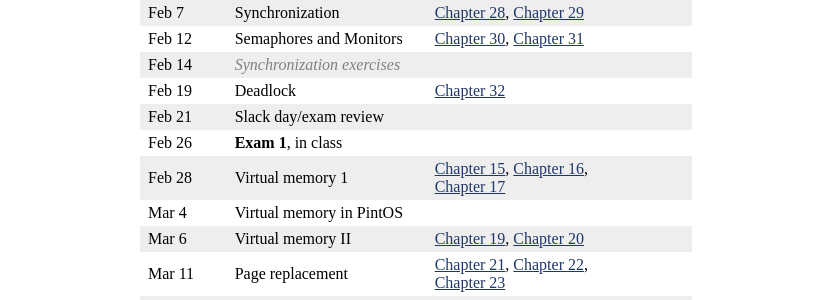
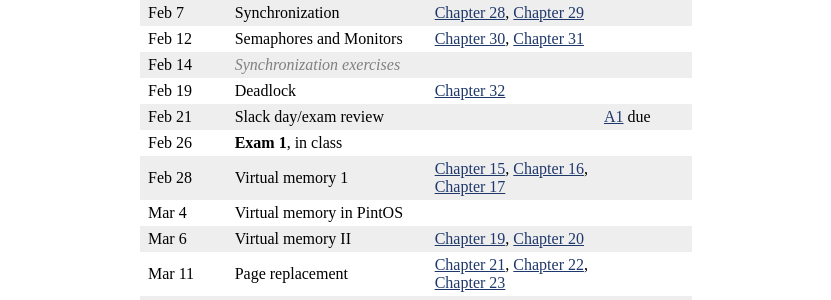
Before and after one commit to jhuopsys/spring2024, a Jekyll site: the page built from schedule.md, in a window 1280 px wide. Shown: the part 633-933 px from the top of the page, without its empty margins (224-1055 px from the left). Built offline with Jekyll 4.4.1, drawn with Linux system fonts in a browser that asks for light colours.

Commit message:
preparing to release assignment 1

```diff
--- a/schedule.csv
+++ b/schedule.csv
@@ -8,7 +8,7 @@ Feb 7,"Synchronization",,,"[Chapter 28](http://pages.cs.wisc.edu/~remzi/OSTEP/th
 Feb 12,"Semaphores and Monitors",,,"[Chapter 30](http://pages.cs.wisc.edu/~remzi/OSTEP/threads-cv.pdf), [Chapter 31](http://pages.cs.wisc.edu/~remzi/OSTEP/threads-sema.pdf)"
 Feb 14,"<span class='tentative'>Synchronization exercises</span>",
 Feb 19,"Deadlock",,,"[Chapter 32](http://pages.cs.wisc.edu/~remzi/OSTEP/threads-bugs.pdf)"
-Feb 21,"Slack day/exam review"
+Feb 21,"Slack day/exam review",,,,[A1](assign/assign01.html) due
 Feb 26,"**Exam 1**, in class",
 Feb 28,"Virtual memory 1",,,"[Chapter 15](http://pages.cs.wisc.edu/~remzi/OSTEP/vm-mechanism.pdf), [Chapter 16](http://pages.cs.wisc.edu/~remzi/OSTEP/vm-segmentation.pdf),<br>[Chapter 17](http://pages.cs.wisc.edu/~remzi/OSTEP/vm-paging.pdf)"
 Mar 4,"Virtual memory in PintOS",,,""
--- a/schedule.md
+++ b/schedule.md
@@ -37,7 +37,7 @@ Feb 7 | Synchronization | [Chapter 28](http://pages.cs.wisc.edu/~remzi/OSTEP/thr
 Feb 12 | Semaphores and Monitors | [Chapter 30](http://pages.cs.wisc.edu/~remzi/OSTEP/threads-cv.pdf), [Chapter 31](http://pages.cs.wisc.edu/~remzi/OSTEP/threads-sema.pdf) |
 Feb 14 | <span class='tentative'>Synchronization exercises</span> |  |
 Feb 19 | Deadlock | [Chapter 32](http://pages.cs.wisc.edu/~remzi/OSTEP/threads-bugs.pdf) |
-Feb 21 | Slack day/exam review |  |
+Feb 21 | Slack day/exam review |  | [A1](assign/assign01.html) due
 Feb 26 | **Exam 1**, in class |  |
 Feb 28 | Virtual memory 1 | [Chapter 15](http://pages.cs.wisc.edu/~remzi/OSTEP/vm-mechanism.pdf), [Chapter 16](http://pages.cs.wisc.edu/~remzi/OSTEP/vm-segmentation.pdf),<br>[Chapter 17](http://pages.cs.wisc.edu/~remzi/OSTEP/vm-paging.pdf) |
 Mar 4 | Virtual memory in PintOS |  |
```
Also changed, not shown: assign/assign01.md (+2 -2 lines).
